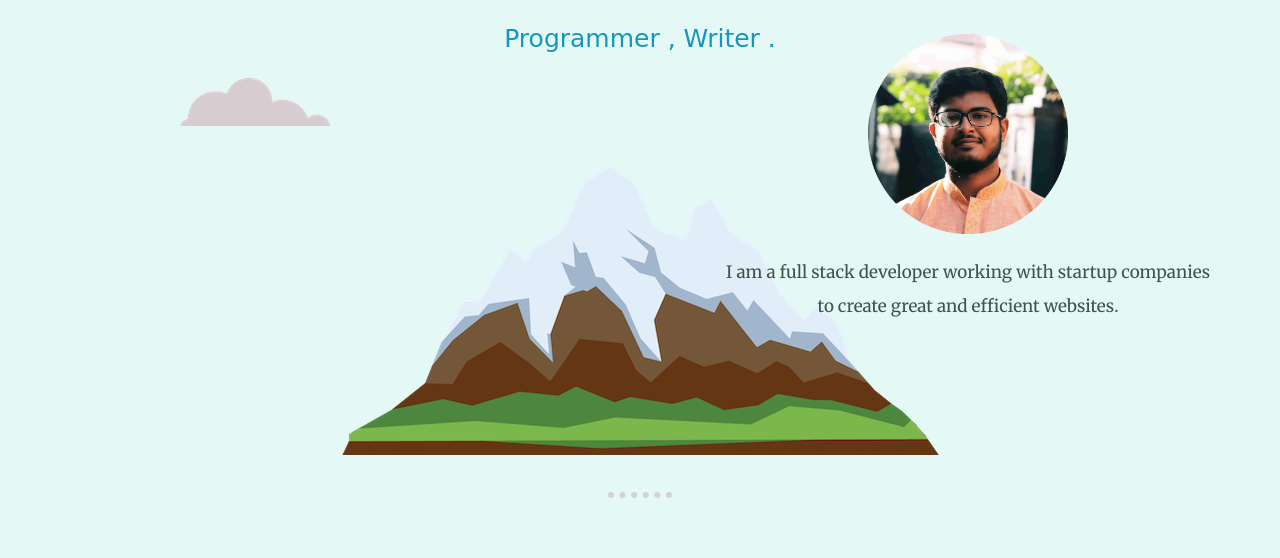
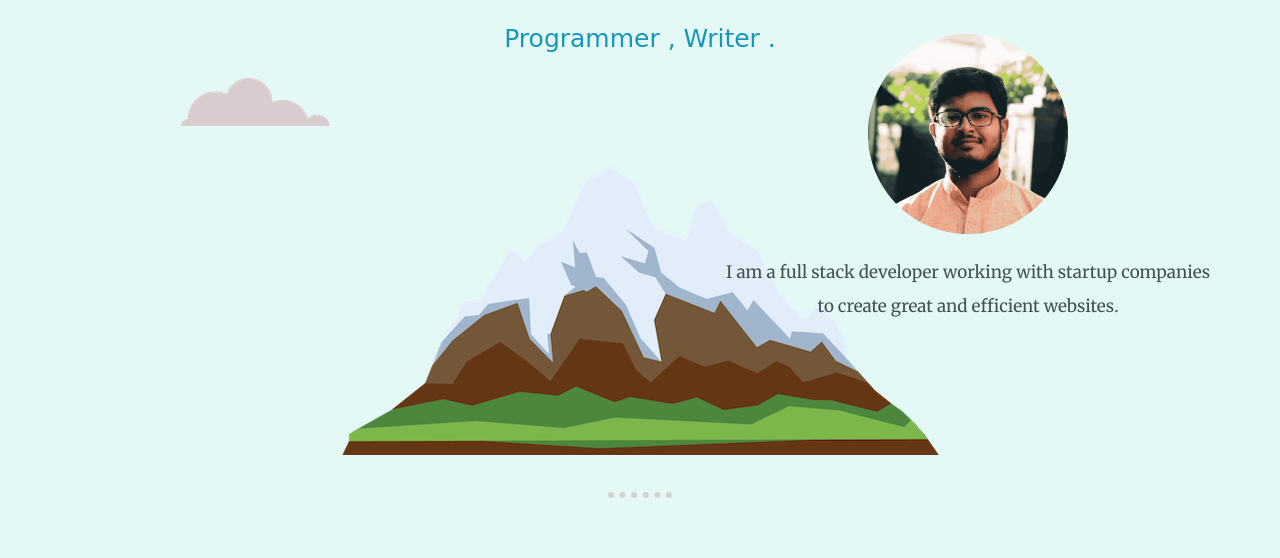
Before and after one commit to Aniru99/AniruddhaHossen, a plain HTML site: page index.html in a window 1280 px wide. Shown: the part 240-798 px from the top of the page. Drawn offline with Linux system fonts and the light colour scheme.

Commit message:
Update index.html

```diff
--- a/index.html
+++ b/index.html
@@ -18,7 +18,7 @@
 
     <div class="middle-container">
       <div class="profile">
-        <img src="CSS-Images/circularDP.png" height="200px" width="200px" alt="my profile-img"<br>
+        <img src="CSS-Images/circularDP-min.png" height="200px" width="200px" alt="my profile-img"<br>
         <p class="para2">I am a full stack developer working with startup companies  <br >to create great and efficient websites. </p>
       </div>
 
```
